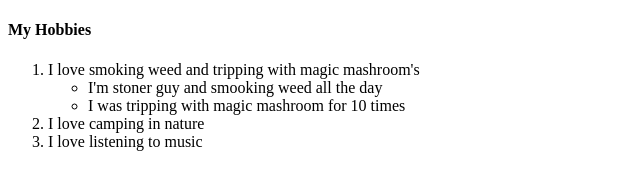
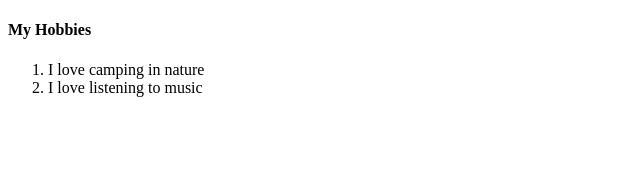
Before and after one commit to parsaedv/cv, a plain HTML site: page hobbies.html in a window 1280 px wide. Shown: the whole page, without its empty margins (0-640 px from the left). Drawn offline with Linux system fonts and the light colour scheme.

Commit message:
commented 2 lines

```diff
--- a/hobbies.html
+++ b/hobbies.html
@@ -9,12 +9,12 @@
 <body>
     <h4>My Hobbies</h4>
     <ol>
-      <li>I love smoking weed and tripping with magic mashroom's
+      <!-- <li>I love smoking weed and tripping with magic mashroom's
       <ul>
         <li>I'm stoner guy and smooking weed all the day</li>
         <li>I was tripping with magic mashroom for 10 times</li>
       </li>
-      </ul>
+      </ul> -->
       <li>I love camping in nature</li>
       <li>I love listening to music</li>
     </ol>
```
